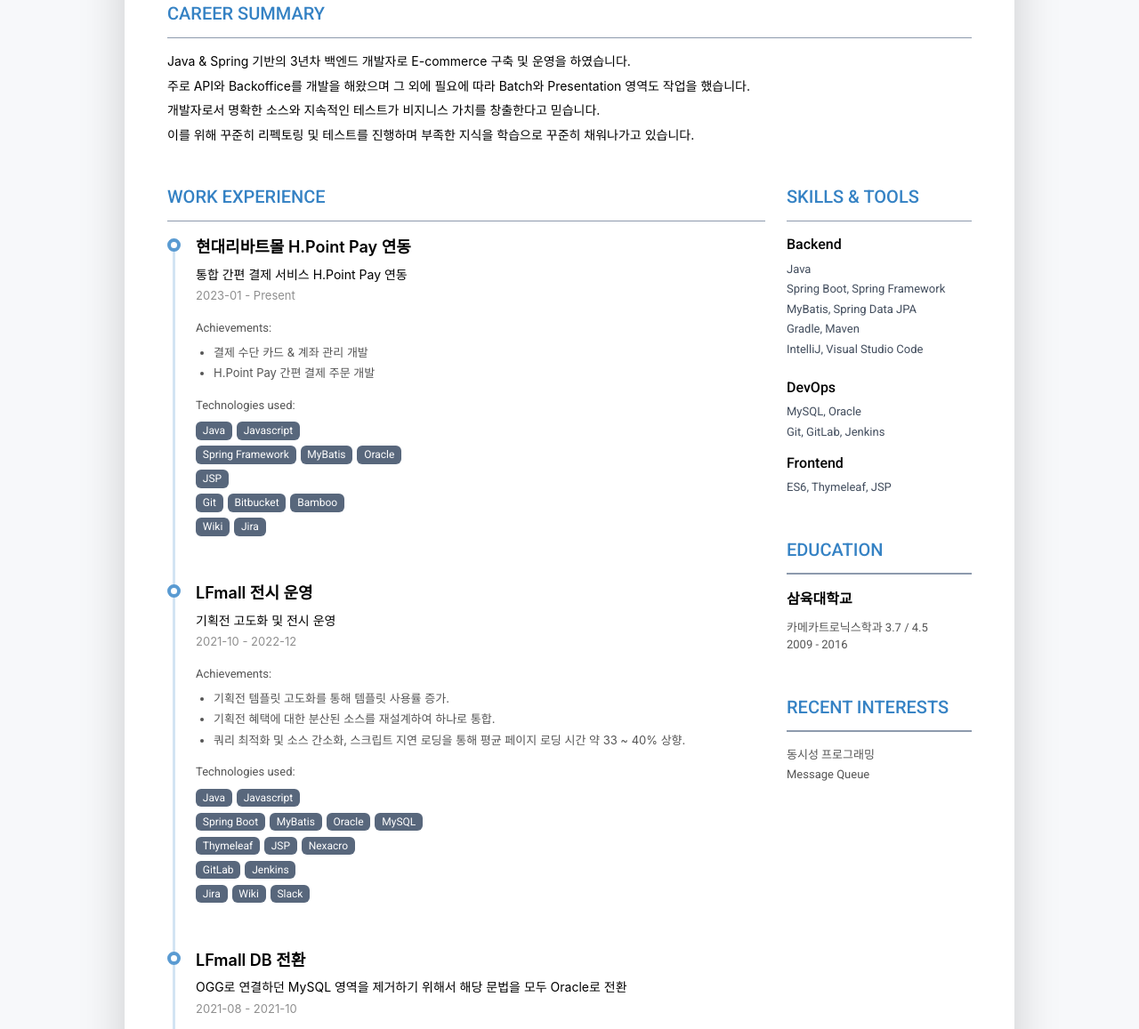
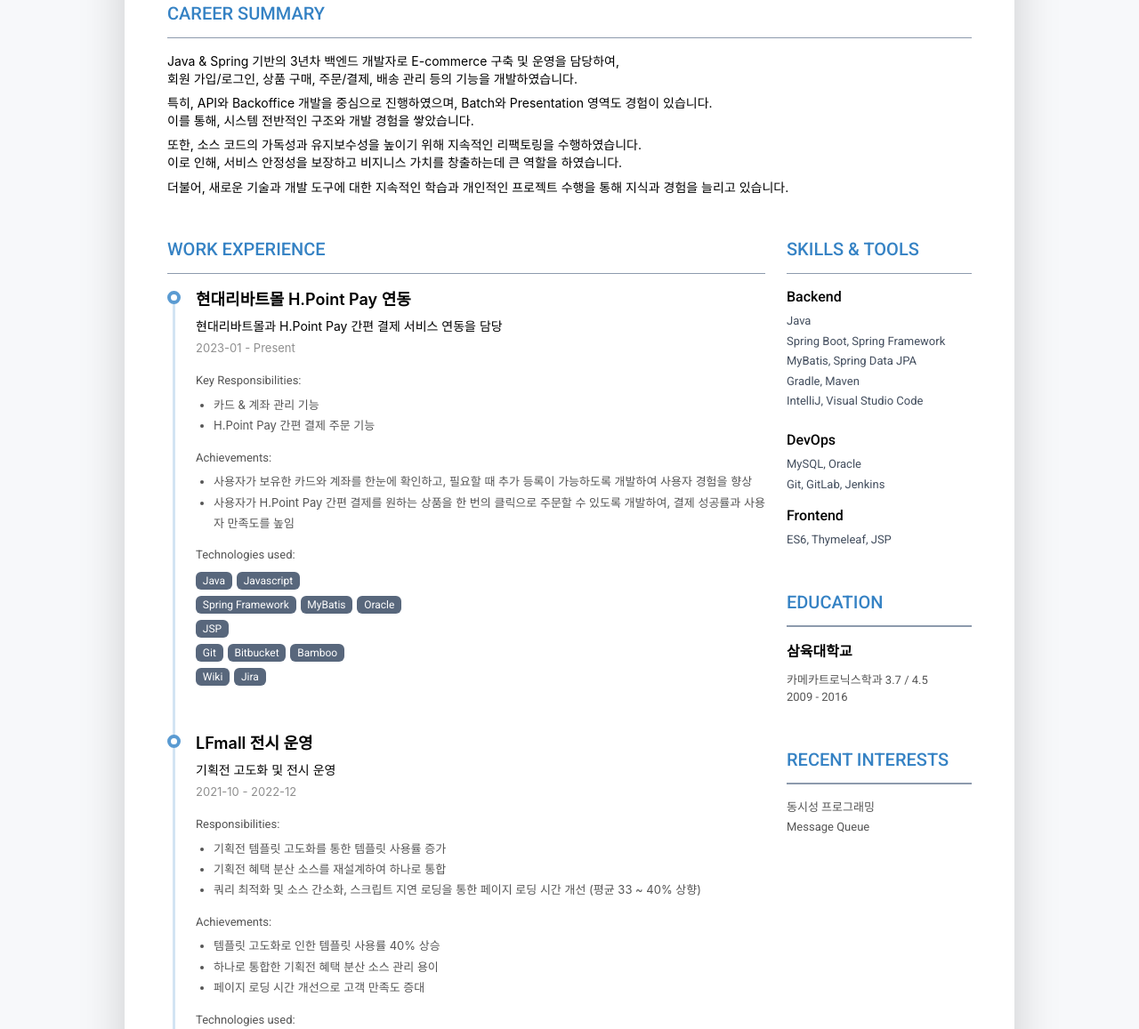
Before and after one commit to quedevel/quedevel.github.io, a plain HTML site: page index.html in a window 1280 px wide. Shown: the part 295-1452 px from the top of the page at 89% size. Drawn offline with Linux system fonts and the light colour scheme.

Commit message:
modify: change the content

```diff
--- a/index.html
+++ b/index.html
@@ -33,7 +33,7 @@
 							    <div class="title mb-3">Backend Developer</div>
 							    <ul class="list-unstyled">
 								    <li class="mb-2"><a class="text-link" href="javascript:void(0);" style="cursor: default;"><i class="far fa-envelope fa-fw me-2" data-fa-transform="grow-3"></i>kdh90817@naver.com</a></li>
-								    <li><a class="text-link" href="javascript:void(0);" style="cursor: default;"><i class="fas fa-mobile-alt fa-fw me-2" data-fa-transform="grow-6"></i>010 3502 1599</a></li>
+								    <li><a class="text-link" href="tel:010-3502-1599" style="cursor: default;"><i class="fas fa-mobile-alt fa-fw me-2" data-fa-transform="grow-6"></i>010 3502 1599</a></li>
 							    </ul>
 						    </div><!--//primary-info-->
 						    <div class="secondary-info col-auto mt-2">
@@ -51,10 +51,10 @@
 			    <section class="resume-section summary-section mb-5">
 				    <h2 class="resume-section-title text-uppercase font-weight-bold pb-3 mb-3">Career Summary</h2>
 				    <div class="resume-section-content">
-					    <p class="mb-0 mtxt">Java & Spring 기반의 3년차 백엔드 개발자로 E-commerce 구축 및 운영을 하였습니다.</p>
-						<p class="mtxt">주로 API와 Backoffice를 개발을 해왔으며 그 외에 필요에 따라 Batch와 Presentation 영역도 작업을 했습니다.</p>
-						<p class="mb-0 mtxt">개발자로서 명확한 소스와 지속적인 테스트가 비지니스 가치를 창출한다고 믿습니다.</p>
-						<p class="mtxt">이를 위해 꾸준히 리펙토링 및 테스트를 진행하며 부족한 지식을 학습으로 꾸준히 채워나가고 있습니다.</p>
+					    <p class="mb-0 mtxt">Java & Spring 기반의 3년차 백엔드 개발자로 E-commerce 구축 및 운영을 담당하여, <br>회원 가입/로그인, 상품 구매, 주문/결제, 배송 관리 등의 기능을 개발하였습니다.</p>
+						<p class="mtxt">특히, API와 Backoffice 개발을 중심으로 진행하였으며, Batch와 Presentation 영역도 경험이 있습니다. <br>이를 통해, 시스템 전반적인 구조와 개발 경험을 쌓았습니다.</p>
+						<p class="mb-0 mtxt">또한, 소스 코드의 가독성과 유지보수성을 높이기 위해 지속적인 리팩토링을 수행하였습니다. <br>이로 인해, 서비스 안정성을 보장하고 비지니스 가치를 창출하는데 큰 역할을 하였습니다.</p>
+						<p class="mtxt">더불어, 새로운 기술과 개발 도구에 대한 지속적인 학습과 개인적인 프로젝트 수행을 통해 지식과 경험을 늘리고 있습니다.</p>
 				    </div>
 			    </section><!--//summary-section-->
 			    <div class="row">
@@ -74,12 +74,17 @@
 
 										</div><!--//resume-timeline-item-header-->
 										<div class="resume-timeline-item-desc">
-											<p class="mtxt">통합 간편 결제 서비스 H.Point Pay 연동</p>
+											<p class="mtxt">현대리바트몰과 H.Point Pay 간편 결제 서비스 연동을 담당</p>
 											<div class="resume-position-time mtxt">2023-01 - Present</div>
+											<h4 class="resume-timeline-item-desc-heading font-weight-bold">Key Responsibilities:</h4>
+											<ul class="list-achieve">
+												<li class="mtxt">카드 & 계좌 관리 기능</li>
+												<li class="mtxt">H.Point Pay 간편 결제 주문 기능</li>
+											</ul>
 											<h4 class="resume-timeline-item-desc-heading font-weight-bold">Achievements:</h4>
 											<ul class="list-achieve">
-												<li class="mtxt">결제 수단 카드 & 계좌 관리 개발</li>
-												<li class="mtxt">H.Point Pay 간편 결제 주문 개발</li>
+												<li class="mtxt">사용자가 보유한 카드와 계좌를 한눈에 확인하고, 필요할 때 추가 등록이 가능하도록 개발하여 사용자 경험을 향상</li>
+												<li class="mtxt">사용자가 H.Point Pay 간편 결제를 원하는 상품을 한 번의 클릭으로 주문할 수 있도록 개발하여, 결제 성공률과 사용자 만족도를 높임</li>
 											</ul>
 											<h4 class="resume-timeline-item-desc-heading font-weight-bold">Technologies used:</h4>
 											<ul class="list-inline">
@@ -119,11 +124,17 @@
 									    <div class="resume-timeline-item-desc">
 										    <p class="mtxt">기획전 고도화 및 전시 운영</p>
 											<div class="resume-position-time mtxt">2021-10 - 2022-12</div>
+										    <h4 class="resume-timeline-item-desc-heading font-weight-bold">Responsibilities:</h4>
+										    <ul class="list-achieve">
+												<li class="mtxt">기획전 템플릿 고도화를 통한 템플릿 사용률 증가</li>
+											    <li class="mtxt">기획전 혜택 분산 소스를 재설계하여 하나로 통합</li>
+											    <li class="mtxt">쿼리 최적화 및 소스 간소화, 스크립트 지연 로딩을 통한 페이지 로딩 시간 개선 (평균 33 ~ 40% 상향)</li>
+										    </ul>
 										    <h4 class="resume-timeline-item-desc-heading font-weight-bold">Achievements:</h4>
 										    <ul class="list-achieve">
-												<li class="mtxt">기획전 템플릿 고도화를 통해 템플릿 사용률 증가.</li>
-											    <li class="mtxt">기획전 혜택에 대한 분산된 소스를 재설계하여 하나로 통합.</li>
-											    <li class="mtxt">쿼리 최적화 및 소스 간소화, 스크립트 지연 로딩을 통해 평균 페이지 로딩 시간 약 33 ~ 40% 상향.</li>
+												<li class="mtxt">템플릿 고도화로 인한 템플릿 사용률 40% 상승</li>
+											    <li class="mtxt">하나로 통합한 기획전 혜택 분산 소스 관리 용이</li>
+											    <li class="mtxt">페이지 로딩 시간 개선으로 고객 만족도 증대</li>
 										    </ul>
 										    <h4 class="resume-timeline-item-desc-heading font-weight-bold">Technologies used:</h4>
 										    <ul class="list-inline">
```
